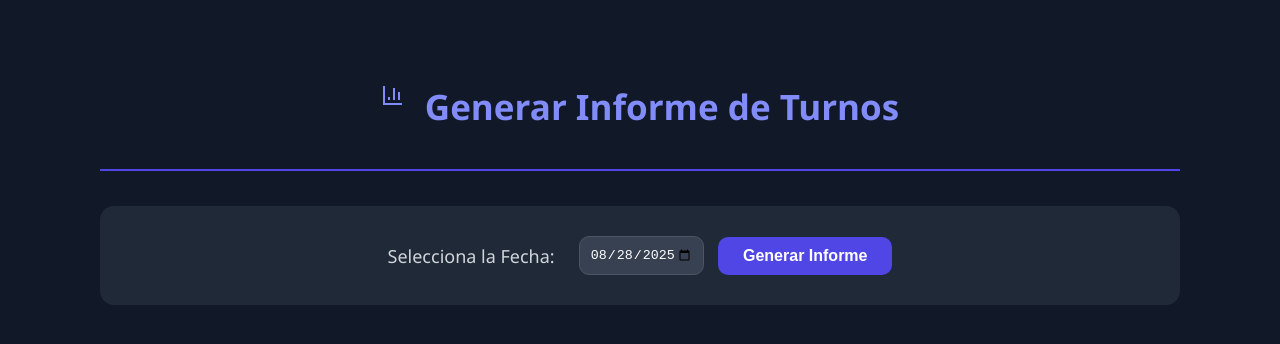
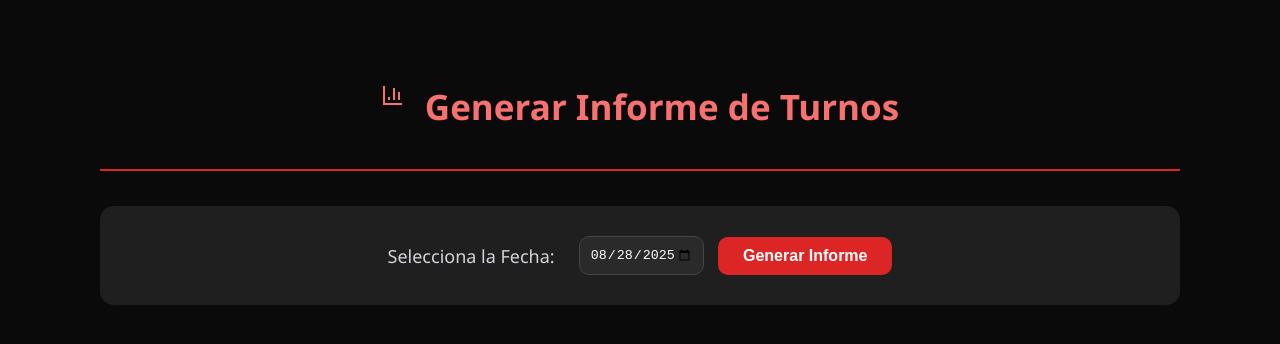
Before and after one commit to SistemasCampana/Turnos_frontend, a React (Create React App) app: page /informe in a window 1280 px wide. Shown: the top 344 px of the page. Built offline with nearby package versions, Linux system fonts and the light colour scheme.

Commit message:
Informes

```diff
--- a/src/componentes/InformeTurnos.css
+++ b/src/componentes/InformeTurnos.css
@@ -1,6 +1,6 @@
 /* 🎨 ESTILOS GENERALES */
 .informe-main {
-  background: #111827;
+  background: #0a0a0a; /* Fondo más negro */
   color: white;
   min-height: 100vh;
   display: flex;
@@ -18,14 +18,14 @@
 .informe-header {
   text-align: center;
   padding-bottom: 15px;
-  border-bottom: 2px solid #4f46e5;
+  border-bottom: 2px solid #dc2626; /* Rojo fuerte */
   margin-bottom: 35px;
 }
 
 .informe-title {
   font-size: 35px;
   font-weight: 900;
-  color: #818cf8;
+  color: #f87171; /* Rojo suave */
   display: flex;
   justify-content: center;
   gap: 12px;
@@ -33,7 +33,7 @@
 
 /* 🗂 PANEL CONSULTA */
 .panel-consulta {
-  background: #1f2937;
+  background: #1f1f1f;
   padding: 30px;
   border-radius: 14px;
   margin-bottom: 30px;
@@ -53,15 +53,15 @@
 }
 
 .input-fecha {
-  background: #374151;
-  border: 1px solid #4b5563;
+  background: #2a2a2a;
+  border: 1px solid #444;
   padding: 10px;
   border-radius: 10px;
   color: white;
 }
 
 .input-fecha:focus {
-  border-color: #6366f1;
+  border-color: #f87171; /* Rojo suave */
 }
 
 /* 🔘 BOTONES */
@@ -73,12 +73,12 @@
 }
 
 .btn-on {
-  background: #4f46e5;
+  background: #dc2626; /* Rojo */
   color: white;
 }
 
 .btn-on:hover {
-  background: #4338ca;
+  background: #b91c1c; /* Rojo oscuro */
 }
 
 .btn-off {
@@ -99,16 +99,16 @@
 
 /* 📊 PANEL INFORME */
 .panel-informe {
-  background: #1f2937;
+  background: #1f1f1f;
   padding: 35px;
   border-radius: 16px;
 }
 
 .informe-subtitle {
   font-size: 28px;
-  color: #818cf8;
+  color: #f87171; /* Rojo suave */
   font-weight: bold;
-  border-bottom: 1px solid #374151;
+  border-bottom: 1px solid #333;
   padding-bottom: 10px;
   margin-bottom: 25px;
   text-align: center;
@@ -128,7 +128,7 @@
   display: flex;
   justify-content: space-between;
   align-items: center;
-  border: 1px solid #374151;
+  border: 1px solid #333;
 }
 
 .card-info {
@@ -148,13 +148,13 @@
   margin-top: 4px;
 }
 
-/* 🟦 Colores tarjeta */
+/* 🟥 Colores tarjeta */
 .card-indigo {
-  background: rgba(79, 70, 229, 0.2);
+  background: rgba(220, 38, 38, 0.25); /* Rojo suave, reemplazo del azul */
 }
 
 .card-green {
-  background: rgba(16, 185, 129, 0.2);
+  background: rgba(16, 185, 129, 0.2); /* Se mantiene igual */
 }
 
 .card-icon {
@@ -166,18 +166,18 @@
 /* 🧾 TABLA */
 .tabla-wrapper {
   overflow-x: auto;
-  border: 1px solid #374151;
+  border: 1px solid #333;
   border-radius: 12px;
 }
 
 .tabla-turnos {
   width: 100%;
-  background: #1f2937;
+  background: #1f1f1f;
   border-collapse: collapse;
 }
 
 .tabla-turnos th {
-  background: #374151;
+  background: #2c2c2c;
   padding: 12px;
   text-align: left;
   font-size: 12px;
@@ -188,11 +188,11 @@
 .tabla-turnos td {
   padding: 14px;
   color: #e5e7eb;
-  border-bottom: 1px solid #374151;
+  border-bottom: 1px solid #333;
 }
 
 .turno-numero {
-  color: #818cf8;
+  color: #f87171; /* Rojo suave */
   font-weight: bold;
 }
 
@@ -205,16 +205,16 @@
 }
 
 .estado.llamado {
-  background: #065f46;
+  background: #065f46; /* Verde – como pediste */
   color: #d1fae5;
 }
 
 .estado.esperando {
-  background: #92400e;
+  background: #92400e; /* Naranja */
   color: #fef3c7;
 }
 
 .estado.otro {
-  background: #4b5563;
+  background: #4b5563; /* Gris */
   color: #e5e7eb;
 }
```
